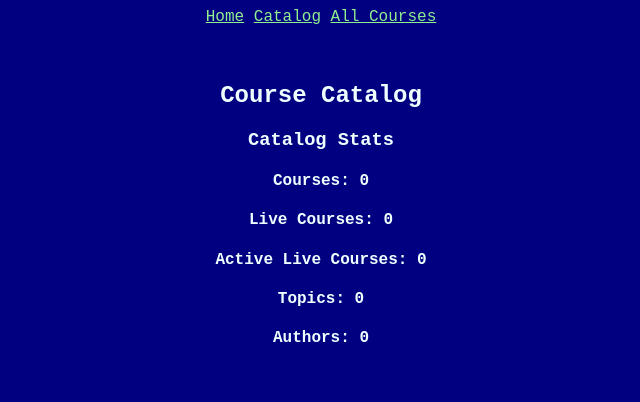
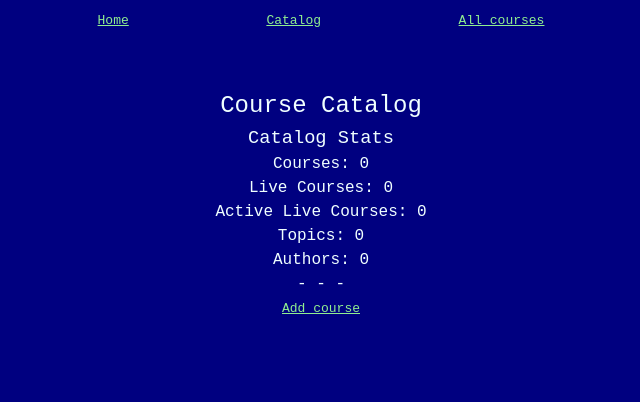
Before and after one commit to lg550055/course-library, a Django app: page /catalog/ in a window 1280 px wide. Shown: the top 402 px of the page, without its empty margins (319-959 px from the left). Run offline with Django 4.2, Linux system fonts and the light colour scheme; data that the repository does not hold is empty.

Commit message:
Adds CRUD functionality

```diff
--- a/catalog/urls.py
+++ b/catalog/urls.py
@@ -1,8 +1,12 @@
 from django.urls import path
-from .views import index, CourseListView, CourseDetailView
+from .views import index, CourseListView, CourseDetailView, CourseCreateView, CourseUpdateView, CourseDeleteView
+
 
 urlpatterns = [
   path('', index, name='index'),
   path('courses/', CourseListView.as_view(), name='course_list'),
-  path('course/<int:pk>', CourseDetailView.as_view(), name='course_detail')
+  path('course/<int:pk>/', CourseDetailView.as_view(), name='course_detail'),
+  path('course/create/', CourseCreateView.as_view(), name='course_create'),
+  path('course/<int:pk>/update/', CourseUpdateView.as_view(), name='course_update'),
+  path('course/<int:pk>/delete/', CourseDeleteView.as_view(), name='course_delete')
 ]
--- a/catalog/views.py
+++ b/catalog/views.py
@@ -1,6 +1,7 @@
 from django.shortcuts import render
 from .models import Course, CourseInstance, Author, Topic
-from django.views.generic import ListView, DetailView
+from django.views.generic import ListView, DetailView, CreateView, UpdateView, DeleteView
+from django.urls import reverse_lazy
 
 
 def index(request):
@@ -24,3 +25,15 @@
 class CourseDetailView(DetailView):
   template_name = 'course_detail.html'
   model = Course
+
+class CourseCreateView(CreateView):
+  model = Course
+  fields = ['title', 'author', 'summary', 'code', 'topic', 'level']
+
+class CourseUpdateView(UpdateView):
+  model = Course
+  fields = ['title', 'author', 'summary', 'topic', 'level']
+
+class CourseDeleteView(DeleteView):
+  model = Course
+  success_url = 'course_list'
--- /dev/null
+++ b/static/reset.css
@@ -0,0 +1,44 @@
+html, body, div, span, applet, object, iframe,
+h1, h2, h3, h4, h5, h6, p, blockquote, pre,
+a, abbr, acronym, address, big, cite, code,
+del, dfn, em, img, ins, kbd, q, s, samp,
+small, strike, strong, sub, sup, tt, var,
+b, u, i, center,
+dl, dt, dd, ol, ul, li,
+fieldset, form, label, legend,
+table, caption, tbody, tfoot, thead, tr, th, td,
+article, aside, canvas, details, embed,
+figure, figcaption, footer, header, hgroup,
+menu, nav, output, ruby, section, summary,
+time, mark, audio, video {
+	margin: 0;
+	padding: 0;
+	border: 0;
+	font-weight: normal;
+	/* font-size: 100%; */
+	/* font: inherit; */
+	/* vertical-align: baseline; */
+}
+/* HTML5 display-role reset for older browsers */
+article, aside, details, figcaption, figure,
+footer, header, hgroup, menu, nav, section {
+	display: block;
+}
+body {
+	line-height: 1.5;
+}
+ol, ul {
+	list-style: none;
+}
+blockquote, q {
+	quotes: none;
+}
+blockquote:before, blockquote:after,
+q:before, q:after {
+	content: '';
+	content: none;
+}
+table {
+	border-collapse: collapse;
+	border-spacing: 0;
+}
--- a/static/styles.css
+++ b/static/styles.css
@@ -7,8 +7,14 @@
 
 a {
   color: lightgreen;
+  font-size: small;
+  padding: 0 5vw;
 }
 
 main {
   margin: 7vh 0;
 }
+
+nav {
+  margin-top: 1vh;
+}
--- a/templates/base.html
+++ b/templates/base.html
@@ -4,13 +4,16 @@
     <meta charset="utf-8">
     <title>{% block title %}Courses{% endblock %}</title>
     {% load static %}
+    <link rel="stylesheet" href="{% static 'reset.css' %}">
     <link rel="stylesheet" href="{% static 'styles.css' %}">
   </head>
   <body>
     {% block sidebar %}
+    <nav>
       <a href="{% url 'home' %}">Home</a>
       <a href="{% url 'index' %}">Catalog</a>
-      <a href="{% url 'course_list' %}">All Courses</a>
+      <a href="{% url 'course_list' %}">All courses</a>
+    </nav>
     {% endblock %}
     <main>
       {% block content %}
--- a/templates/course_detail.html
+++ b/templates/course_detail.html
@@ -11,5 +11,8 @@
   <h5>Level: {{ course.level }}</h5>
   <h5>Author: {{ course.author }}</h5>
   <h5>Last update: {{ course.modified }}</h5>
+  <p>- - -</p>
+  <a href="{% url 'course_update' course.id %}">Update course</a>
+  <a href="{% url 'course_delete' course.id %}">Delete course</a>
 
 {% endblock %}
--- a/templates/index.html
+++ b/templates/index.html
@@ -2,13 +2,13 @@
 
 {% block content %}
   <h2>Course Catalog</h2>
-
   <h3>Catalog Stats</h3>
-
   <h4>Courses: {{ num_courses }}</h4>
   <h4>Live Courses: {{ num_instances }}</h4>
   <h4>Active Live Courses: {{ num_instances_active }}</h4>
   <h4>Topics: {{ num_topics }}</h4>
   <h4>Authors: {{ num_authors }}</h4>
+  <p>- - -</p>
+  <a href="{% url 'course_create' %}">Add course</a>
 
 {% endblock %}
```
Also changed, not shown: templates/catalog/course_confirm_delete.html (added, +14 -0 lines), templates/catalog/course_form.html (added, +11 -0 lines).
